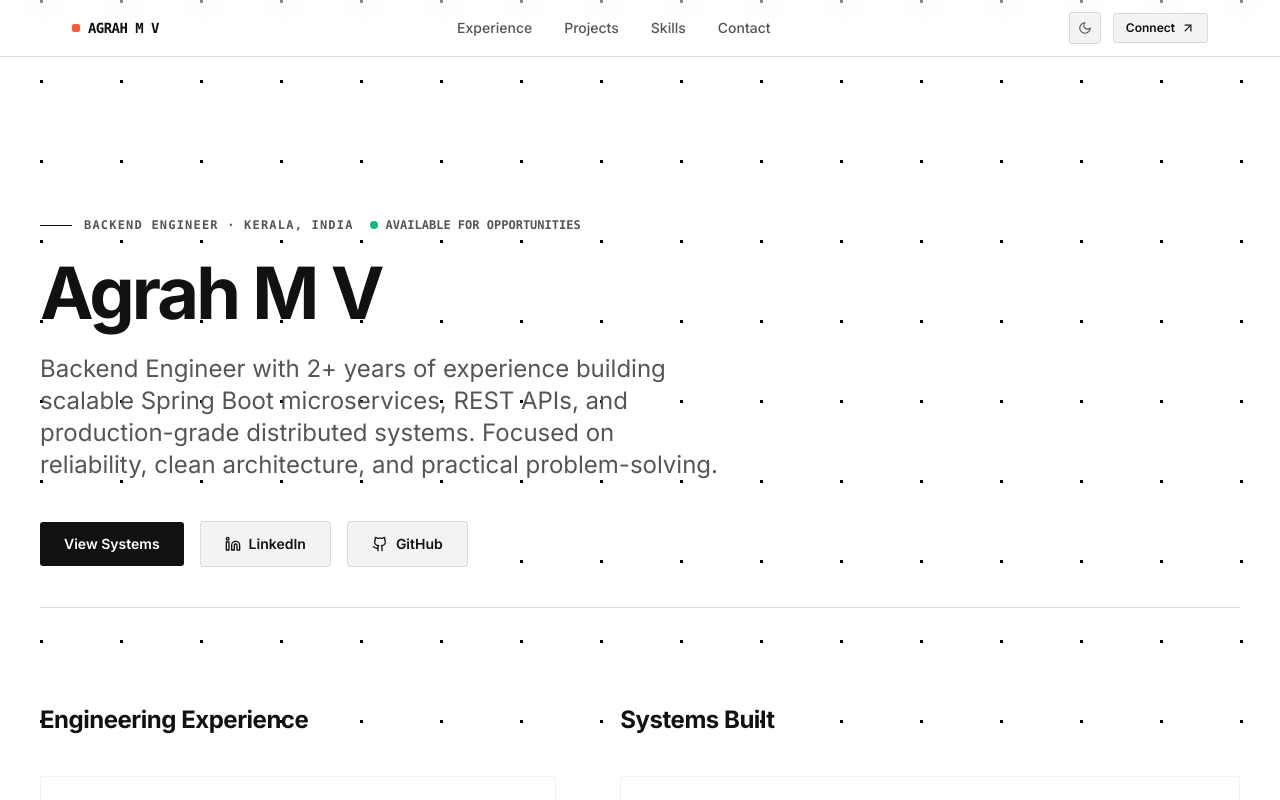
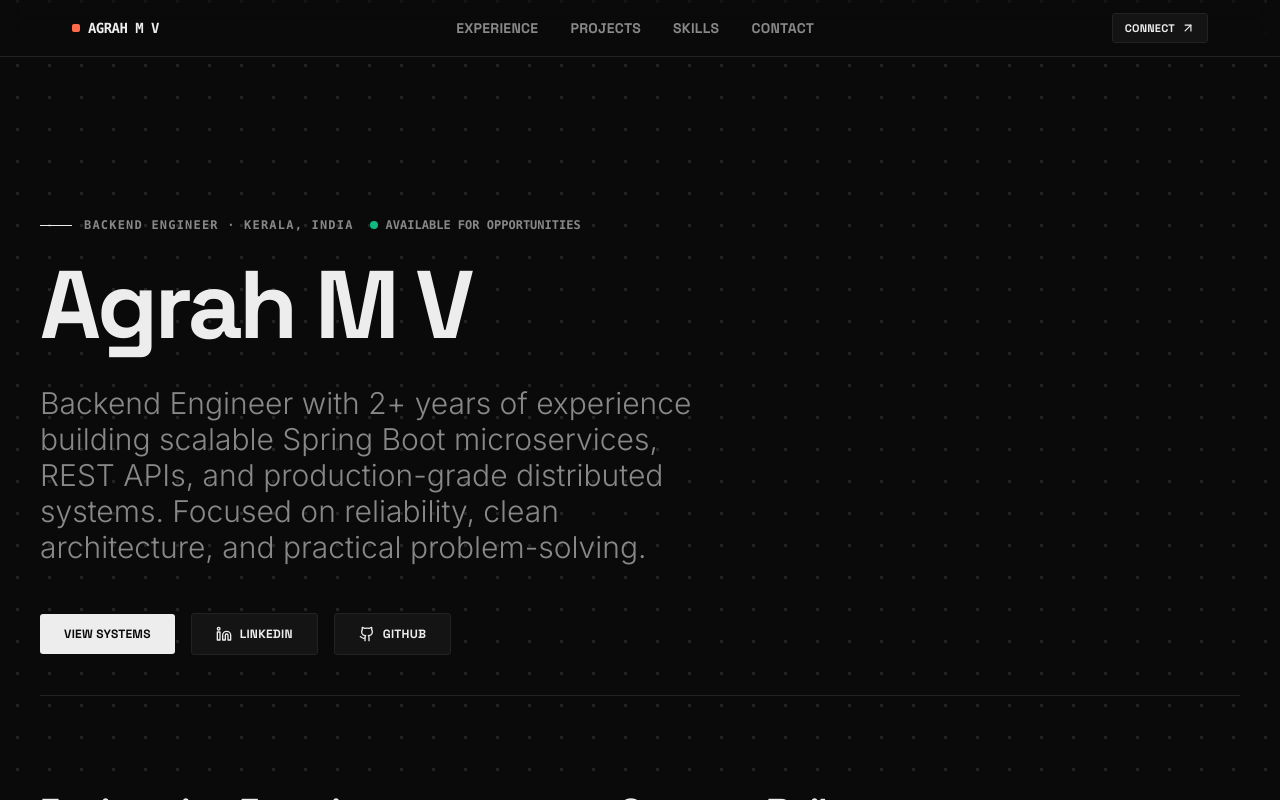
Before and after one commit to AGRAH-M-V/portfolio-website-2026, a Next.js app: page / in a window 1280 px wide. Built offline with nearby package versions, Linux system fonts and the light colour scheme.

Commit message:
removed theme switching button

```diff
--- a/app/globals.css
+++ b/app/globals.css
@@ -12,7 +12,7 @@
   --color-line: #D9D9D9;
   --color-muted: #555555;
   --color-accent: #FF5A36;
-  --color-dot: #000000; /* Sharp, high-contrast dot for light mode */
+  --color-dot: rgba(0, 0, 0, 0.15); /* Visible dot for light mode */
 
   --shadow-soft: rgba(0, 0, 0, 0.03);
 
@@ -34,7 +34,7 @@ html.dark {
   --color-line: #222222;
   --color-muted: #888888;
   --color-accent: #FF6B4A;
-  --color-dot: #737373; /* Increased contrast for dot in dark mode */
+  --color-dot: rgba(255, 255, 255, 0.1); /* Visible dot in dark mode */
 
   --shadow-soft: rgba(0, 0, 0, 0.25);
 
@@ -61,7 +61,7 @@ body {
   overflow-x: hidden;
   background-color: var(--color-paper);
   background-image: radial-gradient(circle at 1.5px 1.5px, var(--color-dot) 1.5px, transparent 0);
-  background-size: 80px 80px; /* Tighter spacing for improved visual rhythm */
+  background-size: 32px 32px; /* Denser grid for visibility */
   background-position: center top;
   color: var(--color-ink);
   -webkit-font-smoothing: antialiased;
--- a/app/layout.tsx
+++ b/app/layout.tsx
@@ -1,6 +1,5 @@
 import type { Metadata, Viewport } from "next";
 import { Inter, Space_Grotesk } from "next/font/google";
-import { ThemeProvider } from "@/components/theme-provider";
 import "./globals.css";
 
 const inter = Inter({
@@ -55,11 +54,9 @@ export default function RootLayout({
   children: React.ReactNode;
 }>) {
   return (
-    <html lang="en" className="scroll-smooth" suppressHydrationWarning>
+    <html lang="en" className="scroll-smooth dark" suppressHydrationWarning>
       <body className={`${inter.variable} ${space.variable} font-sans bg-paper text-ink antialiased h-screen flex flex-col overflow-hidden`}>
-        <ThemeProvider>
-          {children}
-        </ThemeProvider>
+        {children}
       </body>
     </html>
   );
--- a/components/hero.tsx
+++ b/components/hero.tsx
@@ -22,18 +22,18 @@ export function Hero() {
           Available for opportunities
         </div>
 
-        <h1 className="text-5xl sm:text-6xl lg:text-7xl font-sans font-bold tracking-tighter text-ink leading-[1.1] mb-6">
+        <h1 className="text-6xl sm:text-7xl lg:text-8xl font-display font-black tracking-tighter text-ink leading-[1.05] mb-8">
           {profile.name}
         </h1>
 
-        <p className="text-xl sm:text-2xl font-sans text-muted leading-snug mb-10 text-balance">
+        <p className="text-xl sm:text-2xl lg:text-3xl font-sans text-muted leading-snug mb-12 text-balance font-light">
           {profile.summary}
         </p>
 
         <div className="flex flex-wrap items-center gap-4">
           <a
             href="#projects"
-            className="flex items-center gap-2 font-sans text-sm font-semibold text-paper bg-ink px-6 py-3 rounded-[3px] hover:bg-ink/90 transition-colors"
+            className="flex items-center gap-2 font-display text-xs font-bold tracking-wide uppercase text-paper bg-ink px-6 py-3 rounded-[3px] hover:bg-ink/90 transition-colors"
           >
             View Systems
           </a>
@@ -41,7 +41,7 @@ export function Hero() {
             href={profile.linkedin}
             target="_blank"
             rel="noreferrer"
-            className="flex items-center gap-2 font-sans text-sm font-semibold text-ink bg-surface border border-line px-6 py-3 rounded-[3px] hover:bg-line transition-colors"
+            className="flex items-center gap-2 font-display text-xs font-bold tracking-wide uppercase text-ink bg-surface border border-line px-6 py-3 rounded-[3px] hover:bg-line transition-colors"
           >
             <Linkedin size={16} /> LinkedIn
           </a>
@@ -49,7 +49,7 @@ export function Hero() {
             href={profile.github}
             target="_blank"
             rel="noreferrer"
-            className="flex items-center gap-2 font-sans text-sm font-semibold text-ink bg-surface border border-line px-6 py-3 rounded-[3px] hover:bg-line transition-colors"
+            className="flex items-center gap-2 font-display text-xs font-bold tracking-wide uppercase text-ink bg-surface border border-line px-6 py-3 rounded-[3px] hover:bg-line transition-colors"
           >
             <Github size={16} /> GitHub
           </a>
--- a/components/nav.tsx
+++ b/components/nav.tsx
@@ -1,7 +1,6 @@
 "use client";
 
-import { ArrowUpRight, Sun, Moon } from "lucide-react";
-import { useTheme } from "./theme-provider";
+import { ArrowUpRight } from "lucide-react";
 
 const navItems = [
   { label: "Experience", href: "#work" },
@@ -11,7 +10,6 @@ const navItems = [
 ];
 
 export function Nav() {
-  const { theme, toggleTheme } = useTheme();
 
   return (
     <header className="sticky top-0 z-50 bg-paper/80 backdrop-blur-md border-b border-line">
@@ -21,7 +19,7 @@ export function Nav() {
           Agrah M V
         </div>
 
-        <nav className="hidden md:flex items-center gap-8 font-sans text-sm font-medium text-muted">
+        <nav className="hidden md:flex items-center gap-8 font-display text-sm font-bold tracking-wide uppercase text-muted">
           {navItems.map((item) => (
             <a
               key={item.href}
@@ -34,16 +32,10 @@ export function Nav() {
         </nav>
 
         <div className="flex items-center gap-3">
-          <button
-            onClick={toggleTheme}
-            aria-label={`Switch to ${theme === "light" ? "dark" : "light"} mode`}
-            className="w-8 h-8 flex items-center justify-center rounded-[3px] border border-line bg-surface text-muted hover:text-ink hover:border-ink transition-colors"
-          >
-            {theme === "light" ? <Moon size={14} /> : <Sun size={14} />}
-          </button>
+
           <a
             href="mailto:agrahmv@gmail.com"
-            className="flex items-center gap-1.5 font-sans text-xs font-semibold text-ink bg-surface border border-line px-3 py-1.5 hover:bg-line transition-colors rounded-[3px]"
+            className="flex items-center gap-1.5 font-display tracking-wide uppercase text-[11px] font-bold text-ink bg-surface border border-line px-3 py-1.5 hover:bg-line transition-colors rounded-[3px]"
           >
             Connect <ArrowUpRight size={14} />
           </a>
--- a/components/sections.tsx
+++ b/components/sections.tsx
@@ -5,7 +5,7 @@ import { contributions, education, experience, principles, projects, skillGroups
 
 function SectionHeader({ title, id }: { title: string, id?: string }) {
   return (
-    <h2 id={id} className="font-sans text-2xl font-bold tracking-tight text-ink mb-10 scroll-mt-24">
+    <h2 id={id} className="font-display text-3xl sm:text-4xl font-black tracking-tighter text-ink mb-12 scroll-mt-24">
       {title}
     </h2>
   );
@@ -13,12 +13,12 @@ function SectionHeader({ title, id }: { title: string, id?: string }) {
 
 export function ExperienceSection() {
   return (
-    <section id="work" className="mb-16">
+    <section id="work" className="mb-24">
       <SectionHeader title="Engineering Experience" />
-      <div className="border border-black/5 dark:border-white/5 rounded-[3px] p-8 sm:p-10 bg-paper transition-colors">
+      <div className="border border-black/5 dark:border-white/5 rounded-[3px] p-10 sm:p-12 bg-surface/50 dark:bg-surface/30 transition-colors">
         <div className="flex flex-col sm:flex-row sm:justify-between sm:items-start gap-4 mb-8">
           <div>
-            <h3 className="font-sans text-xl font-bold text-ink">{experience.role}</h3>
+            <h3 className="font-display text-2xl font-bold tracking-tight text-ink">{experience.role}</h3>
             <p className="font-sans text-sm font-medium text-muted mt-1">{experience.company} <span className="text-line mx-2">|</span> {experience.location}</p>
           </div>
           <div className="font-mono text-xs font-semibold text-muted">
@@ -40,11 +40,11 @@ export function ExperienceSection() {
 
 export function MindsetSection() {
   return (
-    <section className="mb-16">
+    <section className="mb-24">
       <SectionHeader title="Engineering Principles" />
       <div className="grid gap-4">
         {principles.map((principle, i) => (
-          <div key={i} className="flex items-center gap-6 border border-black/5 dark:border-white/5 rounded-[3px] bg-paper p-6 hover:border-black/10 dark:hover:border-white/10 transition-colors group">
+          <div key={i} className="flex items-center gap-6 border border-black/5 dark:border-white/5 rounded-[3px] bg-surface/50 dark:bg-surface/30 p-6 hover:border-black/10 dark:hover:border-white/10 transition-colors group">
             <div className="font-mono text-xs font-bold text-muted group-hover:text-ink transition-colors">0{i+1}</div>
             <p className="font-sans text-base font-medium text-ink">{principle}</p>
           </div>
@@ -56,21 +56,21 @@ export function MindsetSection() {
 
 export function ProjectsSection() {
   return (
-    <section id="projects" className="mb-16">
+    <section id="projects" className="mb-24">
       <SectionHeader title="Systems Built" />
       <div className="space-y-8">
         {projects.map((project, i) => (
-          <div key={i} className="border border-black/5 dark:border-white/5 rounded-[3px] bg-paper overflow-hidden transition-colors">
-            <div className="p-8 sm:p-10">
+          <div key={i} className="border border-black/5 dark:border-white/5 rounded-[3px] bg-surface/50 dark:bg-surface/30 overflow-hidden transition-colors">
+            <div className="p-10 sm:p-12">
               <div className="flex items-center gap-3 mb-3">
                 <span className="font-mono text-xs font-semibold uppercase text-accent bg-accent/10 px-2 py-0.5 rounded-sm">{project.eyebrow}</span>
               </div>
-              <h3 className="font-sans text-2xl font-bold text-ink mb-6">{project.title}</h3>
+              <h3 className="font-display text-2xl font-bold tracking-tight text-ink mb-6">{project.title}</h3>
               <div className="space-y-5 mb-10 max-w-2xl">
                 {project.bullets.map((bullet, j) => (
                   <div key={j} className="flex items-start gap-4">
                     <span className="text-accent mt-1.5 text-xs">●</span>
-                    <p className="font-sans text-sm text-ink leading-relaxed">{bullet}</p>
+                    <p className="font-sans text-base text-muted leading-relaxed">{bullet}</p>
                   </div>
                 ))}
               </div>
@@ -92,9 +92,9 @@ export function ProjectsSection() {
 
 export function CurrentlyExploringSection() {
   return (
-    <section id="exploring" className="mb-16">
-      <div className="border border-black/5 dark:border-white/5 rounded-[3px] p-8 sm:p-10 bg-surface/50 dark:bg-surface/30">
-        <h3 className="font-sans text-sm font-bold tracking-wide uppercase text-ink mb-6">Currently Exploring</h3>
+    <section id="exploring" className="mb-24">
+      <div className="border border-black/5 dark:border-white/5 rounded-[3px] p-10 sm:p-12 bg-surface/50 dark:bg-surface/30">
+        <h3 className="font-display text-xs font-bold tracking-widest uppercase text-muted mb-6">Currently Exploring</h3>
         <ul className="space-y-4">
           {currentlyExploring.map((topic, i) => (
             <li key={i} className="flex items-center gap-4">
@@ -110,13 +110,13 @@ export function CurrentlyExploringSection() {
 
 export function SkillsSection() {
   return (
-    <section id="skills" className="mb-16">
+    <section id="skills" className="mb-24">
       <SectionHeader title="Core Stack" />
       <div className="grid grid-cols-1 sm:grid-cols-2 gap-4">
         {skillGroups.map((group, i) => {
           const Icon = group.icon;
           return (
-            <div key={i} className="p-8 border border-black/5 dark:border-white/5 rounded-[3px] bg-paper transition-colors">
+            <div key={i} className="p-8 border border-black/5 dark:border-white/5 rounded-[3px] bg-surface/50 dark:bg-surface/30 transition-colors">
               <div className="flex items-center gap-3 mb-6">
                 <Icon size={18} className="text-ink" />
                 <h3 className="font-sans text-sm font-bold tracking-wide uppercase text-ink">{group.title}</h3>
@@ -138,14 +138,14 @@ export function SkillsSection() {
 
 export function CredentialsSection() {
   return (
-    <section id="credentials" className="mb-16">
+    <section id="credentials" className="mb-24">
       <SectionHeader title="Education & Credentials" />
-      <div className="border border-black/5 dark:border-white/5 rounded-[3px] bg-paper p-8 sm:p-10 transition-colors">
-        <div className="font-sans text-xs font-bold uppercase text-muted tracking-wide mb-8">Education & Certifications</div>
+      <div className="border border-black/5 dark:border-white/5 rounded-[3px] bg-surface/50 dark:bg-surface/30 p-10 sm:p-12 transition-colors">
+        <div className="font-display text-xs font-bold uppercase text-muted tracking-widest mb-8">Education & Certifications</div>
         <div className="space-y-8">
           {education.map((item, i) => (
             <div key={i}>
-              <div className="font-sans text-base font-bold text-ink">{item.title}</div>
+              <div className="font-display text-lg font-bold tracking-tight text-ink">{item.title}</div>
               <div className="font-sans text-sm font-medium text-muted mt-1">{item.subtitle}</div>
               <div className="font-mono text-xs text-muted mt-2">{item.meta}</div>
               {item.detail && <div className="font-sans text-sm text-ink mt-2">{item.detail}</div>}
@@ -171,10 +171,10 @@ export function CredentialsSection() {
 
 export function ContactSection() {
   return (
-    <section id="contact" className="mb-16">
+    <section id="contact" className="mb-24">
       <SectionHeader title="Connect" />
-      <div className="border border-black/5 dark:border-white/5 rounded-[3px] bg-paper p-8 sm:p-10 transition-colors">
-        <h3 className="font-sans text-2xl font-bold text-ink mb-4">Let&apos;s build something robust.</h3>
+      <div className="border border-black/5 dark:border-white/5 rounded-[3px] bg-surface/50 dark:bg-surface/30 p-10 sm:p-12 transition-colors">
+        <h3 className="font-display text-3xl font-black tracking-tight text-ink mb-4">Let&apos;s build something robust.</h3>
         <p className="font-sans text-base text-muted mb-10 max-w-lg leading-relaxed">
           Need a backend engineer who can design, debug, and maintain complex systems? Feel free to reach out.
         </p>
--- a/components/theme-provider.tsx
+++ /dev/null
@@ -1,53 +0,0 @@
-"use client";
-
-import { createContext, useContext, useEffect, useState, useCallback } from "react";
-
-type Theme = "light" | "dark";
-
-const ThemeContext = createContext<{
-  theme: Theme;
-  toggleTheme: () => void;
-}>({
-  theme: "light",
-  toggleTheme: () => {},
-});
-
-export function useTheme() {
-  return useContext(ThemeContext);
-}
-
-export function ThemeProvider({ children }: { children: React.ReactNode }) {
-  const [theme, setTheme] = useState<Theme>("light");
-  const [mounted, setMounted] = useState(false);
-
-  useEffect(() => {
-    const stored = localStorage.getItem("theme") as Theme | null;
-    const preferred = window.matchMedia("(prefers-color-scheme: dark)").matches
-      ? "dark"
-      : "light";
-    const initial = stored || preferred;
-    setTheme(initial);
-    document.documentElement.classList.toggle("dark", initial === "dark");
-    setMounted(true);
-  }, []);
-
-  const toggleTheme = useCallback(() => {
-    setTheme((prev) => {
-      const next = prev === "light" ? "dark" : "light";
-      localStorage.setItem("theme", next);
-      document.documentElement.classList.toggle("dark", next === "dark");
-      return next;
-    });
-  }, []);
-
-  // Prevent flash of wrong theme by not rendering until mounted
-  if (!mounted) {
-    return <>{children}</>;
-  }
-
-  return (
-    <ThemeContext.Provider value={{ theme, toggleTheme }}>
-      {children}
-    </ThemeContext.Provider>
-  );
-}
```
